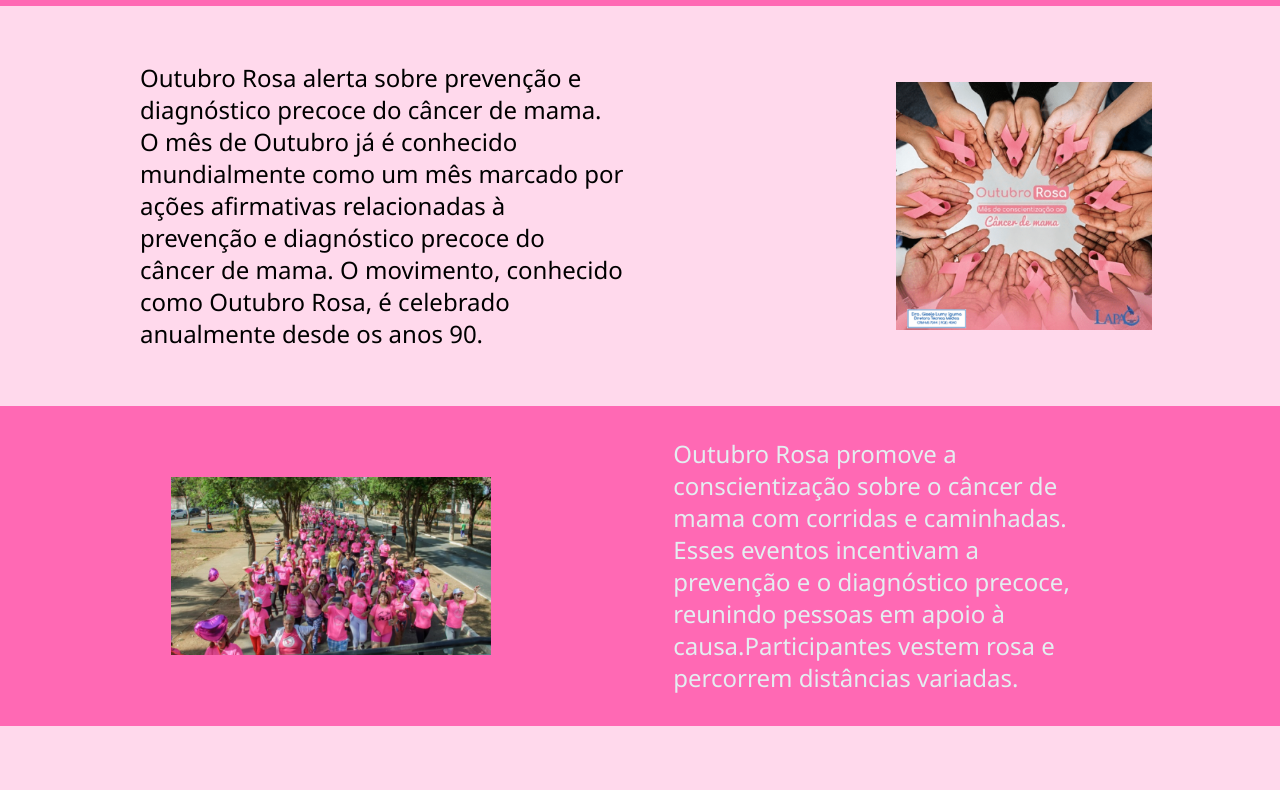
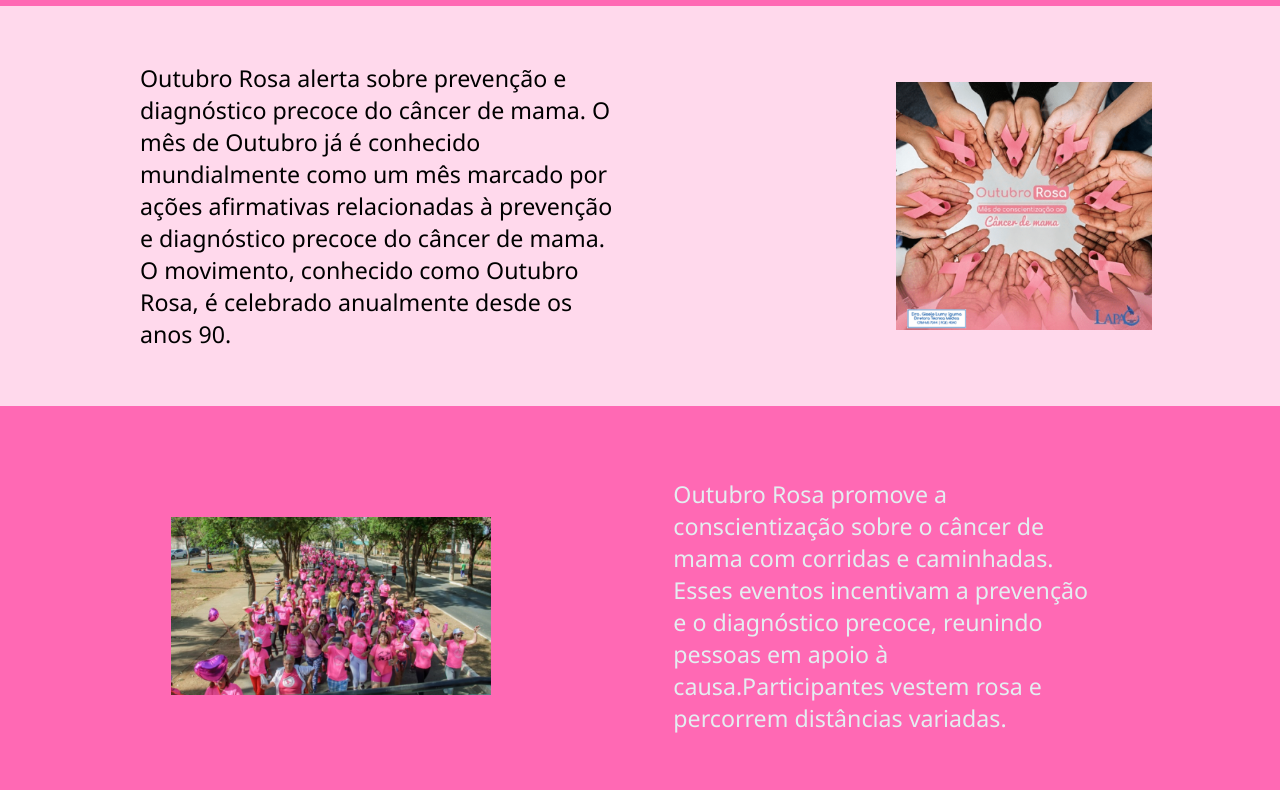
Before and after one commit to FehMacedo10/projeto_outubro-rosa, a plain HTML site: page index.html in a window 1280 px wide. Shown: the part 112-902 px from the top of the page. Drawn offline with Linux system fonts and the light colour scheme.

Commit message:
ajuste do tamanho dos parágrafos nas seções

```diff
--- a/style.scss
+++ b/style.scss
@@ -286,7 +286,7 @@ footer {
             justify-content: space-around;
 
             p {
-                font-size: 1.5rem;
+                font-size: 1.45rem;
                 line-height: 2rem;
                 width: 40%;
             }
@@ -298,13 +298,13 @@ footer {
         }
 
         .secao2 {
-            height: 40vh;
+            height: 50vh;
             flex-direction: row;
             justify-content: space-evenly;
             align-items: center;
 
             p {
-                font-size: 1.5rem;
+                font-size: 1.45rem;
                 line-height: 2rem;
                 width: 35%; // Define largura do parágrafo
             }
```
Also changed, not shown: style.css, 1 other file.
